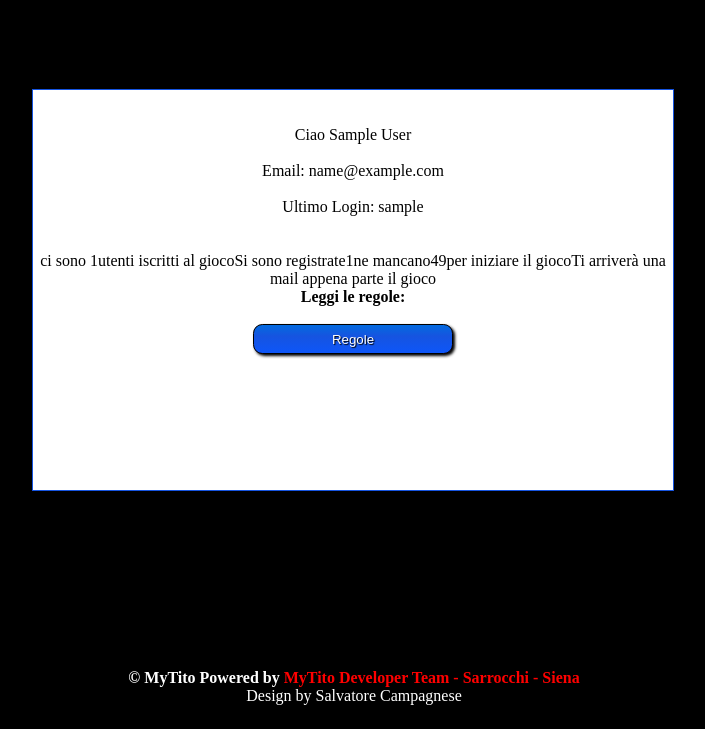
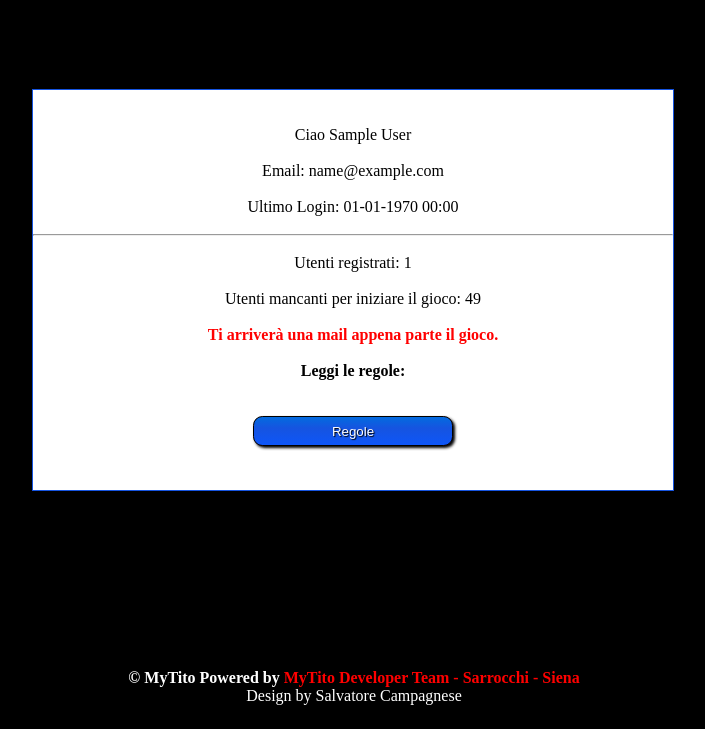
Before and after one commit to lorenzogonnelli/Mydeal, a PHP site: page /?guid=1 in a window 1280 px wide. Shown: the part 71-800 px from the top of the page, without its empty margins (286-991 px from the left). Run offline with PHP 8.4, Linux system fonts and the light colour scheme; tables that the repository leaves empty or names only in its code hold one stand-in row (values such as "Sample post").

Commit message:
Update index.php

```diff
--- a/index.php
+++ b/index.php
@@ -15,7 +15,9 @@ $session = $_GET['guid'];
        //echo "Benvenuto ".$row['name']
 		$_SESSION['name']=$row['name'];
 		$_SESSION['email']=$row['email'];
-		$_SESSION['last_login']=$row['last_login'];
+		$timestamp=$row['last_login'];
+      $data = date('d-m-Y H:i',$timestamp);
+      $_SESSION['last_login'] = $data;
 		$_SESSION['username']=$row['username'];
 		$_SESSION['last_action']=$row['last_action'];
 		$_SESSION['prev_last_login']=$row['prev_last_login'];
@@ -30,8 +32,9 @@ $_SESSION['guid']=$session;
 <p>&nbsp;</p>
 <?php echo "Email: " . $_SESSION['email']; ?>
 <p>&nbsp;</p>
-<?php echo "Ultimo Login: ".$_SESSION['last_login']; ?>
+<?php echo "Ultimo Login: ".$data; ?>
 <p>&nbsp;</p>
+<hr>
 <?php
 $primocarattere=substr($_SESSION['email'], 0 , 1);
 if($primocarattere == '1' || $primocarattere == '2' || $primocarattere=='3' || $primocarattere=='0'){
@@ -50,32 +53,56 @@ else{
 	$prev_last_action=$_SESSION['prev_last_action'];
 	$prev_last_login=$_SESSION['prev_last_login'];
 	//$queryprova="INSERT INTO `users`(`guid`) VALUES ($idutente)";
-	$query="INSERT INTO `users`(`guid`, `name`, `username`, `email`, `last_action`, `prev_last_action`, `last_login`, `prev_last_login`)
-			 VALUES ( '$guid' , '$name' , '$username' , '$email' , '$last_action' , '$prev_last_action' , '$last_login' , '$prev_last_login') ";
-	mysql_query($query) or die( "Errore nella query. Query non eseguita.");
+	$verifica="SELECT * FROM `users` WHERE `guid`=$guid";
+	$risultato=mysql_query($verifica) or die("errore nel prendere dati ");
+	if(mysql_num_rows($risultato)==0){ //controllo se l'utente è già presente oppure no
+		$query="INSERT INTO `users`(`guid`, `name`, `username`, `email`, `last_action`, `prev_last_action`, `last_login`, `prev_last_login`)
+				 VALUES ( '$guid' , '$name' , '$username' , '$email' , '$last_action' , '$prev_last_action' , '$last_login' , '$prev_last_login') ";
+		mysql_query($query) or die( "Errore nella query. Query non eseguita.");
+	}
+	else
+	{
+		$queryupdate="UPDATE `users` SET `email`='$email',`last_action`='$last_action',`prev_last_action`='$prev_last_action',`last_login`='$last_login',`prev_last_login`='$prev_last_login' WHERE 'guid'='$guid'";
+		mysql_query($queryupdate) or die("errore nell'aggiornamento dati");
+	}
 }
 ?>
 <br />
 <?php
-   //aggiunto trigger
+//TRIGGER
 $minimo_partecipanti=50;
-$select3="SELECT count(*) FROM `users`;";
-$risult1=mysql_query($select3)  or die( "Errore nella query. Query count non eseguita.");
- $num=mysql_result($risult1, 0);
-echo 'ci sono ' . $num . 'utenti iscritti al gioco';
-if($num > $minimo_partecipanti) {
+$select3="SELECT count(*) FROM `users`;"; //SELEZIONA TUTTA UNA COLONNA E LA CONTA
+$risult1=mysql_query($select3)  or die( "Errore nella query. Query count non eseguita."); //LANCIA LA QUERY
+$num=mysql_result($risult1, 0); //CONTA IL NUM. DI UTENTI TRAMITE LE RIGHE
+if($num > $minimo_partecipanti) { //GUARDA IL NUMERO DI PARTECIPANTI, SE INFERIORE AL MINIMO LO REGISTRA E POI MANDEREMO EMAIL ALLA PARTENZA
 echo 'Puoi Giocare';
+$trigger=1;
 }
 else {
 $mancanti = $minimo_partecipanti - $num;
-echo 'Si sono registrate' . $num . 'ne mancano' . $mancanti . 'per iniziare il gioco';
-echo 'Ti arriverà una mail appena parte il gioco';
+echo 'Utenti registrati: ' . $num
+?>
+<p>&nbsp;</p>
+<?php
+echo 'Utenti mancanti per iniziare il gioco: ' . $mancanti;
+?>
+<p>&nbsp;</p>
+<b>
+<font color="red">
+<?php
+echo 'Ti arriverà una mail appena parte il gioco.';
+?>
+</b>
+<p>&nbsp;</p>
+</font>
+<?php
 $trigger=0;
 }
+$_SESSION['trigger'] = $trigger;  //VARIABILE SESSIONE TRIGGER PER PORTARLA IN ALTRE PAGINE.
 ?>
 <p><b>Leggi le regole:</b></p>
 <br />
-<p>
+<p>&nbsp;</p>
 <form action="regole.php">
 <input type="submit" value="Regole">
 </form>
```
